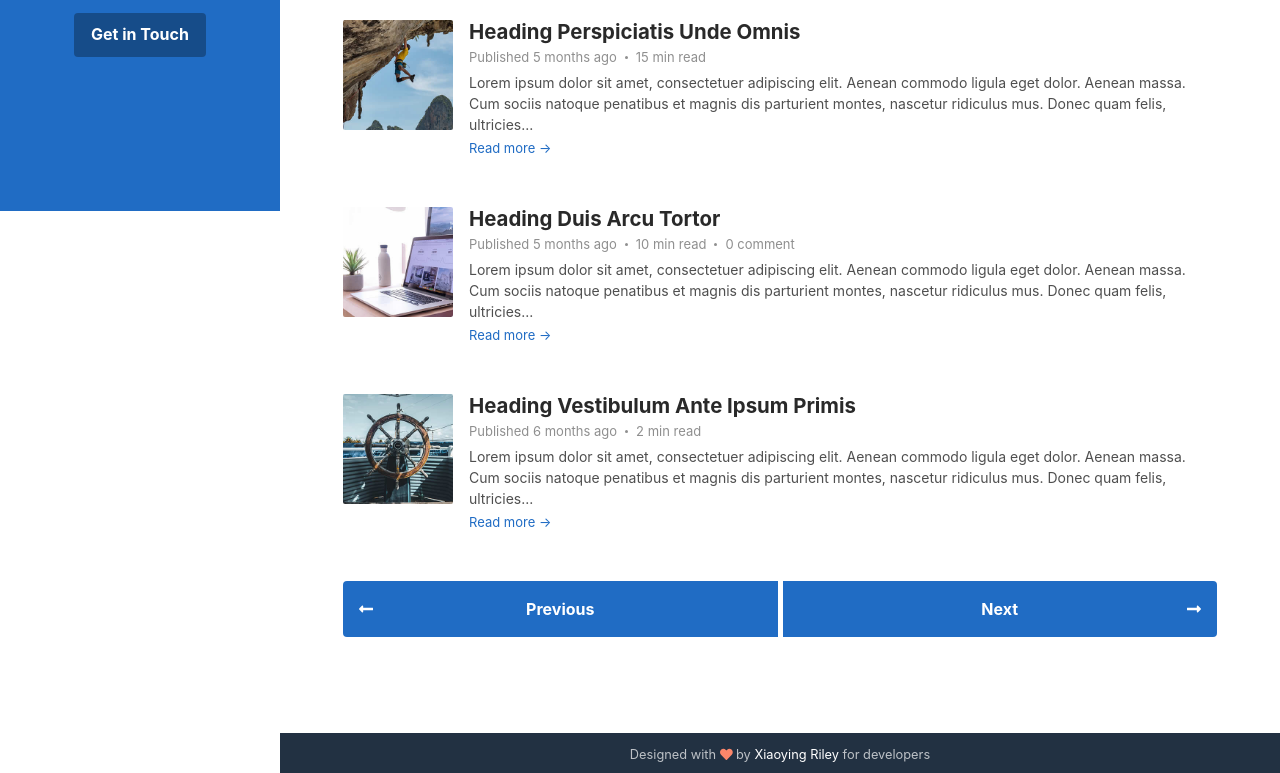
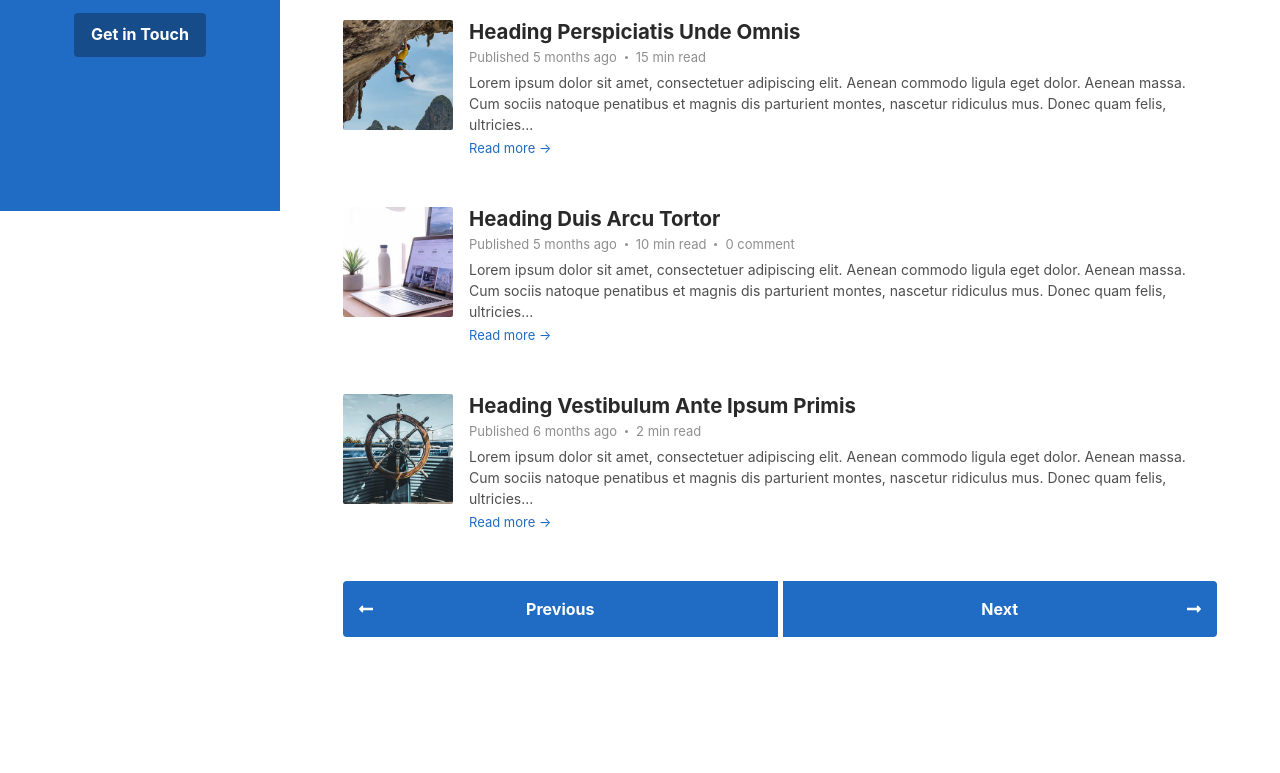
Before and after one commit to Atharva284/Srushti, a plain HTML site: page blog-list.html in a window 1280 px wide. Shown: the part 589-1362 px from the top of the page. After the commit the page ends 1322 px from the top, so only its background shows below. Drawn offline with Linux system fonts and the light colour scheme.

Commit message:
Update blog-list.html

```diff
--- a/blog-list.html
+++ b/blog-list.html
@@ -311,16 +311,7 @@
         </div>
       </section>
 
-      <footer class="footer text-center py-2 theme-bg-dark">
-        <!--/* This template is released under the Creative Commons Attribution 3.0 License. Please keep the attribution link below when using for your own project. Thank you for your support. :) If you'd like to use the template without the attribution, you can buy the commercial license via our website: themes.3rdwavemedia.com */-->
-        <small class="copyright"
-          >Designed with <i class="fas fa-heart" style="color: #fb866a"></i> by
-          <a href="http://themes.3rdwavemedia.com" target="_blank"
-            >Xiaoying Riley</a
-          >
-          for developers</small
-        >
-      </footer>
+
     </div>
     <!--//main-wrapper-->
 
```
